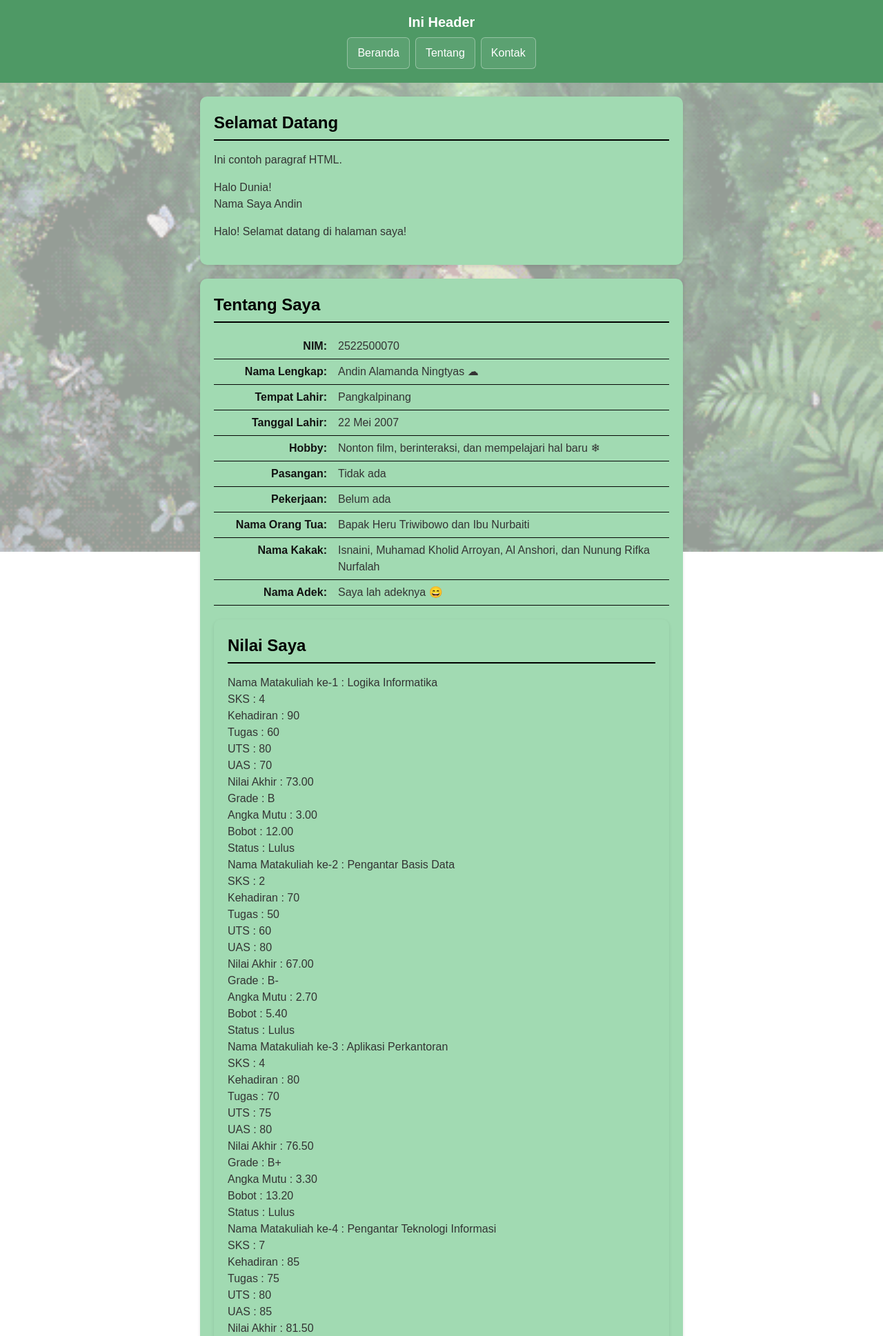
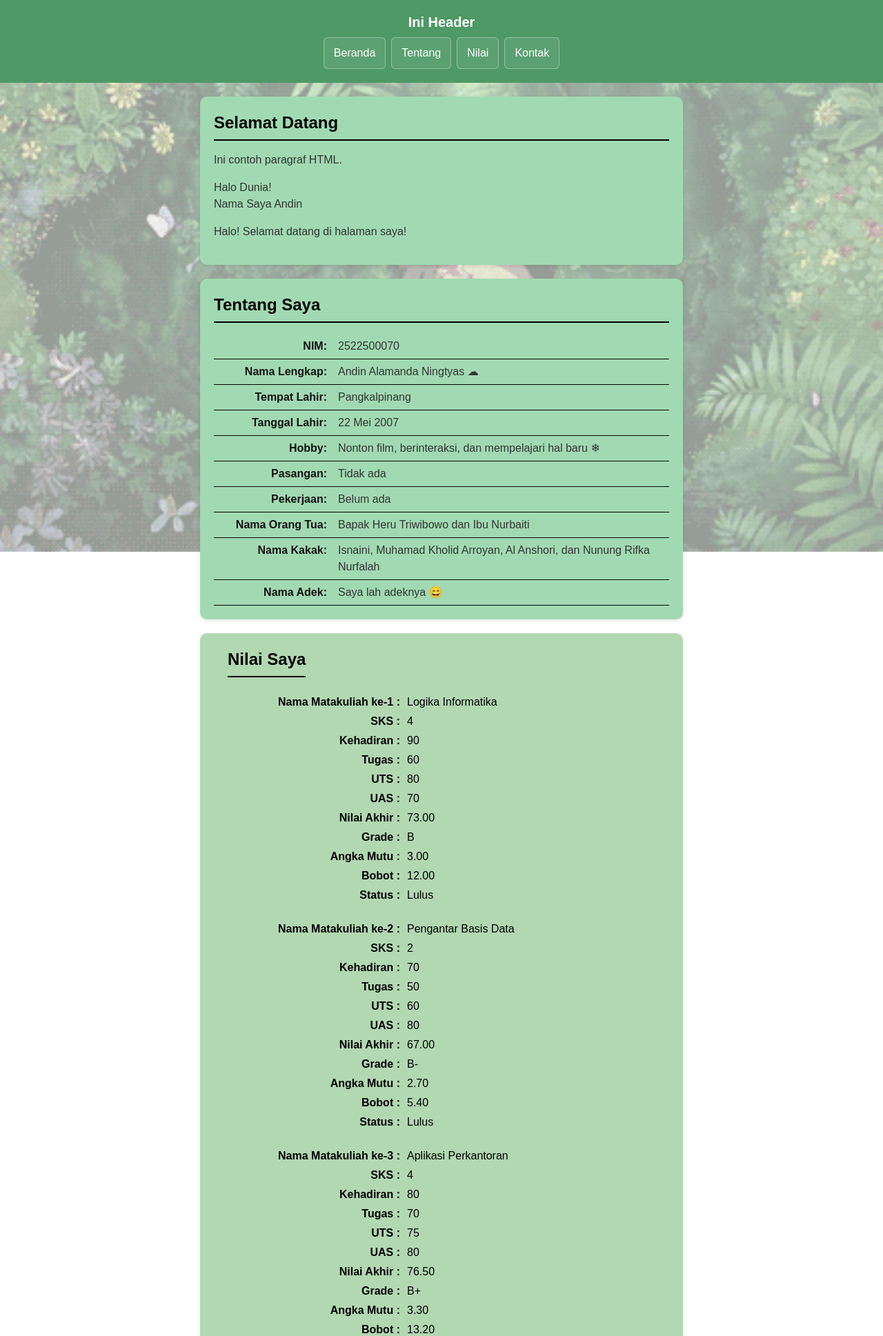
Before and after one commit to 2522500070-ops/2522500070-PWD-GB1J-2526O, a PHP site: page /pertemuan-06/index.php in a window 1280 px wide. Shown: the top 1937 px of the page at 69% size. Run offline with PHP 8.4, Linux system fonts and the light colour scheme.

Commit message:
Tugas PHP Dasar – Kalkulasi Nilai Akhir, Grade, IPK

```diff
--- a/pertemuan-06/index.php
+++ b/pertemuan-06/index.php
@@ -17,6 +17,7 @@
             <ul>
                 <li><a href="#home">Beranda</a></li>
                 <li><a href="#about">Tentang</a></li>
+                <li><a href="#ipk">Nilai</a></li>
                 <li><a href="#contact">Kontak</a></li>
             </ul>
         </nav>
@@ -34,95 +35,67 @@
         <section id="about">
             <?php
                 $nim = "2522500070";
-                $namalengkap = "Andin Alamanda Ningtyas &#9729;";
-                $tempatlahir = "Pangkalpinang";
-                $tanggallahir = "22 Mei 2007";
+                $nama_lengkap = "Andin Alamanda Ningtyas &#9729;";
+                $tempat_lahir = "Pangkalpinang";
+                $tanggal_lahir = "22 Mei 2007";
                 $hobby = "Nonton film, berinteraksi, dan mempelajari hal baru &#10052;";
-                $pasangaan = "Tidak ada";
+                $pasangan = "Tidak ada";
                 $pekerjaan = "Belum ada";
-                $namaorangtua = "Bapak Heru Triwibowo dan Ibu Nurbaiti";
-                $namakakak = "Isnaini, Muhamad Kholid Arroyan, Al Anshori, dan Nunung Rifka Nurfalah";
-                $namaadek = "Saya lah adeknya &#128516;";
+                $nama_orang_tua = "Bapak Heru Triwibowo dan Ibu Nurbaiti";
+                $nama_kakak = "Isnaini, Muhamad Kholid Arroyan, Al Anshori, dan Nunung Rifka Nurfalah";
+                $nama_adek = "Saya lah adeknya &#128516;";
 
             ?>
             <h2>Tentang Saya</h2>
             <p><strong>NIM:</strong> <?php echo $nim ?></p>
-            <p><strong>Nama Lengkap:</strong> <?php echo $namalengkap ?></p>
-            <p><strong>Tempat Lahir:</strong> <?php echo $tempatlahir ?></p>
-            <p><strong>Tanggal Lahir:</strong> <?php echo $tanggallahir ?></p>
+            <p><strong>Nama Lengkap:</strong> <?php echo $nama_lengkap ?></p>
+            <p><strong>Tempat Lahir:</strong> <?php echo $tempat_lahir ?></p>
+            <p><strong>Tanggal Lahir:</strong> <?php echo $tanggal_lahir ?></p>
             <p><strong>Hobby:</strong> <?php echo $hobby ?></p>
-            <p><strong>Pasangan:</strong> <?php echo $pasangaan ?></p>
+            <p><strong>Pasangan:</strong> <?php echo $pasangan ?></p>
             <p><strong>Pekerjaan:</strong> <?php echo $pekerjaan ?></p>
-            <p><strong>Nama Orang Tua:</strong> <?php echo $namaorangtua ?></p>
-            <p><strong>Nama Kakak:</strong> <?php echo $namakakak ?></p>
-            <p><strong>Nama Adek:</strong> <?php echo $namaadek ?></p>
+            <p><strong>Nama Orang Tua:</strong> <?php echo $nama_orang_tua ?></p>
+            <p><strong>Nama Kakak:</strong> <?php echo $nama_kakak ?></p>
+            <p><strong>Nama Adek:</strong> <?php echo $nama_adek ?></p>
+        </section>
 
 <section id="ipk">
     <?php
+    echo "<h2>Nilai Saya</h2>";
+
     $namaMatkul1 = "Logika Informatika";
+    $namaMatkul2 = "Pengantar Basis Data";
+    $namaMatkul3 = "Aplikasi Perkantoran";
+    $namaMatkul4 = "Pengantar Teknologi Informasi";
+    $namaMatkul5 = "Pemrograman Web Dasar";
+
     $sksMatkul1 = 4;
-$nilaiHadir1 = 90;
-$nilaiTugas1 = 60;
-$nilaiUTS1 = 80;
-$nilaiUAS1 = 70;
+    $sksMatkul2 = 2;
+    $sksMatkul3 = 4;
+    $sksMatkul4 = 7;
+    $sksMatkul5 = 3;
 
-$namaMatkul2 = "Pengantar Basis Data";
-$sksMatkul2 = 2;
-$nilaiHadir2 = 70;
-$nilaiTugas2 = 50;
-$nilaiUTS2 = 60;
-$nilaiUAS2 = 80;
-
-$namaMatkul3 = "Aplikasi Perkantoran";
-$sksMatkul3 = 4;
-$nilaiHadir3 = 80;
-$nilaiTugas3 = 70;
-$nilaiUTS3 = 75;
-$nilaiUAS3 = 80;
-
-$namaMatkul4 = "Pengantar Teknologi Informasi";
-$sksMatkul4 = 7;
-$nilaiHadir4 = 85;
-$nilaiTugas4 = 75;
-$nilaiUTS4 = 80;
-$nilaiUAS4 = 85;
-
-$namaMatkul5 = "Pemrograman Web Dasar";
-$sksMatkul5 = 3;
-$nilaiHadir5 = 69;
-$nilaiTugas5 = 80;
-$nilaiUTS5 = 90;
-$nilaiUAS5 = 100;
-
+    $nilaiHadir1 = 90;  $nilaiHadir2 = 70;  $nilaiHadir3 = 80;  $nilaiHadir4 = 85;  $nilaiHadir5 = 69;
+    $nilaiTugas1 = 60;  $nilaiTugas2 = 50;  $nilaiTugas3 = 70;  $nilaiTugas4 = 75;  $nilaiTugas5 = 80;
+    $nilaiUTS1   = 80;  $nilaiUTS2   = 60;  $nilaiUTS3   = 75;  $nilaiUTS4   = 80;  $nilaiUTS5   = 90;
+    $nilaiUAS1   = 70;  $nilaiUAS2   = 80;  $nilaiUAS3   = 80;  $nilaiUAS4   = 85;  $nilaiUAS5   = 100;
 
     function hitungNilaiAkhir($hadir, $tugas, $uts, $uas) {
         return (0.1 * $hadir) + (0.2 * $tugas) + (0.3 * $uts) + (0.4 * $uas);
     }
 
     function tentukanGrade($hadir, $nilaiAkhir) {
-    if ($hadir < 70) {
-        return "E";
-    } elseif ($nilaiAkhir >= 85) {
-        return "A";
-    } elseif ($nilaiAkhir >= 80) {
-        return "A-";
-    } elseif ($nilaiAkhir >= 75) {
-        return "B+";
-    } elseif ($nilaiAkhir >= 70) {
-        return "B";
-    } elseif ($nilaiAkhir >= 65) {
-        return "B-";
-    } elseif ($nilaiAkhir >= 60) {
-        return "C+";
-    } elseif ($nilaiAkhir >= 55) {
-        return "C";
-    } elseif ($nilaiAkhir >= 50) {
-        return "C-";
-    } elseif ($nilaiAkhir >= 45) {
-        return "D";
-    } else {
-        return "E";
-    }
+        if ($hadir < 70) return "E";
+        elseif ($nilaiAkhir >= 85) return "A";
+        elseif ($nilaiAkhir >= 80) return "A-";
+        elseif ($nilaiAkhir >= 75) return "B+";
+        elseif ($nilaiAkhir >= 70) return "B";
+        elseif ($nilaiAkhir >= 65) return "B-";
+        elseif ($nilaiAkhir >= 60) return "C+";
+        elseif ($nilaiAkhir >= 55) return "C";
+        elseif ($nilaiAkhir >= 50) return "C-";
+        elseif ($nilaiAkhir >= 45) return "D";
+        else return "E";
     }
 
     function tentukanMutu($grade) {
@@ -136,124 +109,86 @@ function tentukanMutu($grade) {
             case "C": return 2.00;
             case "C-": return 1.70;
             case "D": return 1.00;
-        case "E": return 0.00;
             default: return 0.00;
         }
     }
 
     function tentukanStatus($grade) {
-    if (in_array($grade, ["A", "A-", "B+", "B", "B-", "C+", "C", "C-"])) {
-        return "Lulus";
-    } else {
-        return "Gagal";
-    }
+        return in_array($grade, ["A","A-","B+","B","B-","C+","C","C-"]) ? "Lulus" : "Gagal";
     }
 
     for ($i = 1; $i <= 5; $i++) {
-    $hadir = ${"nilaiHadir$i"};
-    $tugas = ${"nilaiTugas$i"};
-    $uts = ${"nilaiUTS$i"};
-    $uas = ${"nilaiUAS$i"};
-    $sks = ${"sksMatkul$i"};
-
-    ${"nilaiAkhir$i"} = hitungNilaiAkhir($hadir, $tugas, $uts, $uas);
-    ${"grade$i"} = tentukanGrade($hadir, ${"nilaiAkhir$i"});
+        ${"nilaiAkhir$i"} = hitungNilaiAkhir(${"nilaiHadir$i"}, ${"nilaiTugas$i"}, ${"nilaiUTS$i"}, ${"nilaiUAS$i"});
+        ${"grade$i"} = tentukanGrade(${"nilaiHadir$i"}, ${"nilaiAkhir$i"});
         ${"mutu$i"} = tentukanMutu(${"grade$i"});
-    ${"bobot$i"} = ${"mutu$i"} * $sks;
+        ${"bobot$i"} = ${"mutu$i"} * ${"sksMatkul$i"};
         ${"status$i"} = tentukanStatus(${"grade$i"});
     }
 
     $totalBobot = $bobot1 + $bobot2 + $bobot3 + $bobot4 + $bobot5;
     $totalSKS = $sksMatkul1 + $sksMatkul2 + $sksMatkul3 + $sksMatkul4 + $sksMatkul5;
-$IPK = $totalSKS > 0 ? $totalBobot / $totalSKS : 0;
+    $IPK = $totalBobot / $totalSKS;
     ?>
 
+    <style>
+        #ipk {
+            font-family: Arial, sans-serif;
+            color: #000;
+            background-color: #b2d8b2;
+            padding: 20px 40px;
+        }
+        #ipk h2 {
+            font-size: 24px;
+            font-weight: bold;
+            border-bottom: 2px solid #000;
+            display: inline-block;
+            margin-bottom: 20px;
+        }
+        .baris {
+            display: flex;
+            margin: 4px 0;
+        }
+        .label {
+            width: 250px;
+            text-align: right;
+            font-weight: bold;
+        }
+        .nilai {
+            margin-left: 10px;
+        }
+        .matkul {
+            margin-bottom: 25px;
+        }
+        .total {
+            border-top: 2px solid #000;
+            margin-top: 30px;
+            padding-top: 15px;
+        }
+    </style>
 
+    <?php
+    for ($i = 1; $i <= 5; $i++) {
+        echo "<div class='matkul'>";
+        echo "<div class='baris'><div class='label'>Nama Matakuliah ke-$i :</div><div class='nilai'>${'namaMatkul'.$i}</div></div>";
+        echo "<div class='baris'><div class='label'>SKS :</div><div class='nilai'>${'sksMatkul'.$i}</div></div>";
+        echo "<div class='baris'><div class='label'>Kehadiran :</div><div class='nilai'>${'nilaiHadir'.$i}</div></div>";
+        echo "<div class='baris'><div class='label'>Tugas :</div><div class='nilai'>${'nilaiTugas'.$i}</div></div>";
+        echo "<div class='baris'><div class='label'>UTS :</div><div class='nilai'>${'nilaiUTS'.$i}</div></div>";
+        echo "<div class='baris'><div class='label'>UAS :</div><div class='nilai'>${'nilaiUAS'.$i}</div></div>";
+        echo "<div class='baris'><div class='label'>Nilai Akhir :</div><div class='nilai'>".number_format(${"nilaiAkhir$i"}, 2)."</div></div>";
+        echo "<div class='baris'><div class='label'>Grade :</div><div class='nilai'>${'grade'.$i}</div></div>";
+        echo "<div class='baris'><div class='label'>Angka Mutu :</div><div class='nilai'>".number_format(${"mutu$i"}, 2)."</div></div>";
+        echo "<div class='baris'><div class='label'>Bobot :</div><div class='nilai'>".number_format(${"bobot$i"}, 2)."</div></div>";
+        echo "<div class='baris'><div class='label'>Status :</div><div class='nilai'>${'status'.$i}</div></div>";
+        echo "</div>";
+    }
 
-</head>
-<body>
-    <h2>Nilai Saya</h2>
-
-    <div class="section" id="ipk">
-        <div class="matkul">
-            <div><span class="label">Nama Matakuliah ke-1 :</span> <span class="value"><?php echo $namaMatkul1; ?></span></div>
-            <div><span class="label">SKS :</span> <span class="value"><?php echo $sksMatkul1; ?></span></div>
-            <div><span class="label">Kehadiran :</span> <span class="value"><?php echo $nilaiHadir1; ?></span></div>
-            <div><span class="label">Tugas :</span> <span class="value"><?php echo $nilaiTugas1; ?></span></div>
-            <div><span class="label">UTS :</span> <span class="value"><?php echo $nilaiUTS1; ?></span></div>
-            <div><span class="label">UAS :</span> <span class="value"><?php echo $nilaiUAS1; ?></span></div>
-            <div><span class="label">Nilai Akhir :</span> <span class="value"><?php echo number_format($nilaiAkhir1, 2); ?></span></div>
-            <div><span class="label">Grade :</span> <span class="value"><?php echo $grade1; ?></span></div>
-            <div><span class="label">Angka Mutu :</span> <span class="value"><?php echo number_format($mutu1, 2); ?></span></div>
-            <div><span class="label">Bobot :</span> <span class="value"><?php echo number_format($bobot1, 2); ?></span></div>
-            <div><span class="label">Status :</span> <span class="value"><?php echo $status1; ?></span></div>
-        </div>
-
-        <div class="matkul">
-            <div><span class="label">Nama Matakuliah ke-2 :</span> <span class="value"><?php echo $namaMatkul2; ?></span></div>
-            <div><span class="label">SKS :</span> <span class="value"><?php echo $sksMatkul2; ?></span></div>
-            <div><span class="label">Kehadiran :</span> <span class="value"><?php echo $nilaiHadir2; ?></span></div>
-            <div><span class="label">Tugas :</span> <span class="value"><?php echo $nilaiTugas2; ?></span></div>
-            <div><span class="label">UTS :</span> <span class="value"><?php echo $nilaiUTS2; ?></span></div>
-            <div><span class="label">UAS :</span> <span class="value"><?php echo $nilaiUAS2; ?></span></div>
-            <div><span class="label">Nilai Akhir :</span> <span class="value"><?php echo number_format($nilaiAkhir2, 2); ?></span></div>
-            <div><span class="label">Grade :</span> <span class="value"><?php echo $grade2; ?></span></div>
-            <div><span class="label">Angka Mutu :</span> <span class="value"><?php echo number_format($mutu2, 2); ?></span></div>
-            <div><span class="label">Bobot :</span> <span class="value"><?php echo number_format($bobot2, 2); ?></span></div>
-            <div><span class="label">Status :</span> <span class="value"><?php echo $status2; ?></span></div>
-        </div>
-
-        <div class="matkul">
-            <div><span class="label">Nama Matakuliah ke-3 :</span> <span class="value"><?php echo $namaMatkul3; ?></span></div>
-            <div><span class="label">SKS :</span> <span class="value"><?php echo $sksMatkul3; ?></span></div>
-            <div><span class="label">Kehadiran :</span> <span class="value"><?php echo $nilaiHadir3; ?></span></div>
-            <div><span class="label">Tugas :</span> <span class="value"><?php echo $nilaiTugas3; ?></span></div>
-            <div><span class="label">UTS :</span> <span class="value"><?php echo $nilaiUTS3; ?></span></div>
-            <div><span class="label">UAS :</span> <span class="value"><?php echo $nilaiUAS3; ?></span></div>
-            <div><span class="label">Nilai Akhir :</span> <span class="value"><?php echo number_format($nilaiAkhir3, 2); ?></span></div>
-            <div><span class="label">Grade :</span> <span class="value"><?php echo $grade3; ?></span></div>
-            <div><span class="label">Angka Mutu :</span> <span class="value"><?php echo number_format($mutu3, 2); ?></span></div>
-            <div><span class="label">Bobot :</span> <span class="value"><?php echo number_format($bobot3, 2); ?></span></div>
-            <div><span class="label">Status :</span> <span class="value"><?php echo $status3; ?></span></div>
-        </div>
-
-        <div class="matkul">
-            <div><span class="label">Nama Matakuliah ke-4 :</span> <span class="value"><?php echo $namaMatkul4; ?></span></div>
-            <div><span class="label">SKS :</span> <span class="value"><?php echo $sksMatkul4; ?></span></div>
-            <div><span class="label">Kehadiran :</span> <span class="value"><?php echo $nilaiHadir4; ?></span></div>
-            <div><span class="label">Tugas :</span> <span class="value"><?php echo $nilaiTugas4; ?></span></div>
-            <div><span class="label">UTS :</span> <span class="value"><?php echo $nilaiUTS4; ?></span></div>
-            <div><span class="label">UAS :</span> <span class="value"><?php echo $nilaiUAS4; ?></span></div>
-            <div><span class="label">Nilai Akhir :</span> <span class="value"><?php echo number_format($nilaiAkhir4, 2); ?></span></div>
-            <div><span class="label">Grade :</span> <span class="value"><?php echo $grade4; ?></span></div>
-            <div><span class="label">Angka Mutu :</span> <span class="value"><?php echo number_format($mutu4, 2); ?></span></div>
-            <div><span class="label">Bobot :</span> <span class="value"><?php echo number_format($bobot4, 2); ?></span></div>
-            <div><span class="label">Status :</span> <span class="value"><?php echo $status4; ?></span></div>
-        </div>
-
-        <div class="matkul">
-            <div><span class="label">Nama Matakuliah ke-5 :</span> <span class="value"><?php echo $namaMatkul5; ?></span></div>
-            <div><span class="label">SKS :</span> <span class="value"><?php echo $sksMatkul5; ?></span></div>
-            <div><span class="label">Kehadiran :</span> <span class="value"><?php echo $nilaiHadir5; ?></span></div>
-            <div><span class="label">Tugas :</span> <span class="value"><?php echo $nilaiTugas5; ?></span></div>
-            <div><span class="label">UTS :</span> <span class="value"><?php echo $nilaiUTS5; ?></span></div>
-            <div><span class="label">UAS :</span> <span class="value"><?php echo $nilaiUAS5; ?></span></div>
-            <div><span class="label">Nilai Akhir :</span> <span class="value"><?php echo number_format($nilaiAkhir5, 2); ?></span></div>
-            <div><span class="label">Grade :</span> <span class="value"><?php echo $grade5; ?></span></div>
-            <div><span class="label">Angka Mutu :</span> <span class="value"><?php echo number_format($mutu5, 2); ?></span></div>
-            <div><span class="label">Bobot :</span> <span class="value"><?php echo number_format($bobot5, 2); ?></span></div>
-            <div><span class="label">Status :</span> <span class="value"><?php echo $status5; ?></span></div>
-        </div>
-    </div>
-
-    <div class="total">
-        <div><span class="label">Total Bobot :</span> <span class="value"><?php echo number_format($totalBobot, 2); ?></span></div>
-        <div><span class="label">Total SKS :</span> <span class="value"><?php echo $totalSKS; ?></span></div>
-        <div><span class="label">IPK :</span> <span class="value"><?php echo number_format($IPK, 2); ?></span></div>
-    </div>
-</body>
-</html>
-</section>
+    echo "<div class='total'>";
+    echo "<div class='baris'><div class='label'>Total Bobot :</div><div class='nilai'>".number_format($totalBobot, 2)."</div></div>";
+    echo "<div class='baris'><div class='label'>Total SKS :</div><div class='nilai'>$totalSKS</div></div>";
+    echo "<div class='baris'><div class='label'>IPK :</div><div class='nilai'>".number_format($IPK, 2)."</div></div>";
+    echo "</div>";
+    ?>
 
         </section>
         <section id="contact">
```
Lines whose indentation alone changed are shown as unchanged.
